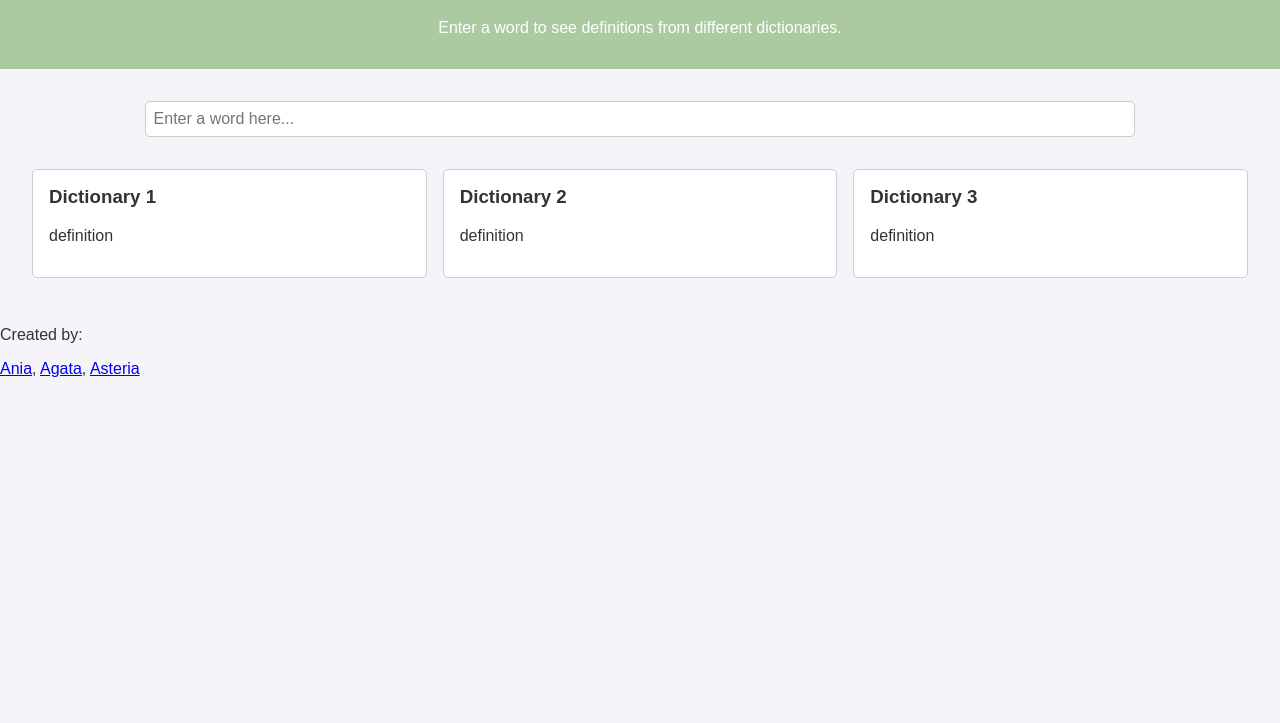
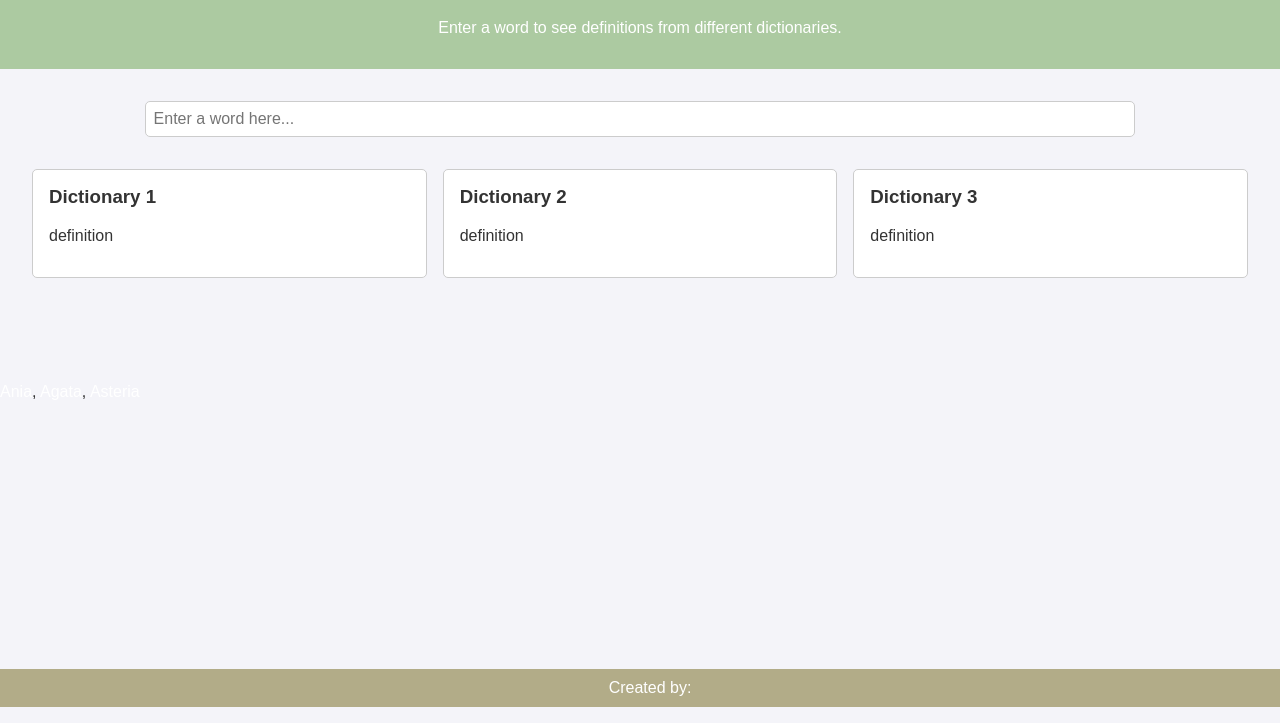
Before and after one commit to NLP-UG-2023-24/AA_WebDev_Project, a plain HTML site: page index.html in a window 1280 px wide. Shown: the part 77-800 px from the top of the page. Drawn offline with Linux system fonts and the light colour scheme; a script that the page names is missing.

Commit message:
update css and html

```diff
--- a/index.html
+++ b/index.html
@@ -33,8 +33,12 @@
         </div>
     </main>
     <footer>
-        <p>Created by:</p>
-       <a href="https://github.com/AniaPotrykus">Ania</a>, <a href="https://github.com/agatahabkowska">Agata</a>, <a href="https://github.com/astix66">Asteria</a>
+        <p class="footer">Created by:</p>
+        <div class="footer-links">
+            <a href="https://github.com/AniaPotrykus">Ania</a>,
+            <a href="https://github.com/agatahabkowska">Agata</a>,
+            <a href="https://github.com/astix66">Asteria</a>
+        </div>
     </footer>
     <script src="script.js"></script>
 </body>
--- a/style.css
+++ b/style.css
@@ -4,6 +4,8 @@ body {
     padding: 0;
     background-color: #f4f4f9;
     color: #333;
+    position: relative;
+    min-height: 100vh;
 }
 
 header {
@@ -17,6 +19,7 @@ header {
 
 main {
     padding: 2rem;
+    padding-bottom: 100px;
 }
 .search-box {
     margin-bottom: 2rem;
@@ -54,3 +57,15 @@ main {
     text-align: center;
     padding: 10px;
 }
+.footer-links {
+    margin-top: 5px;
+}
+
+.footer-links a {
+    color: white;
+    text-decoration: none;
+}
+
+.footer-links a:hover {
+    text-decoration: underline;
+}
```
